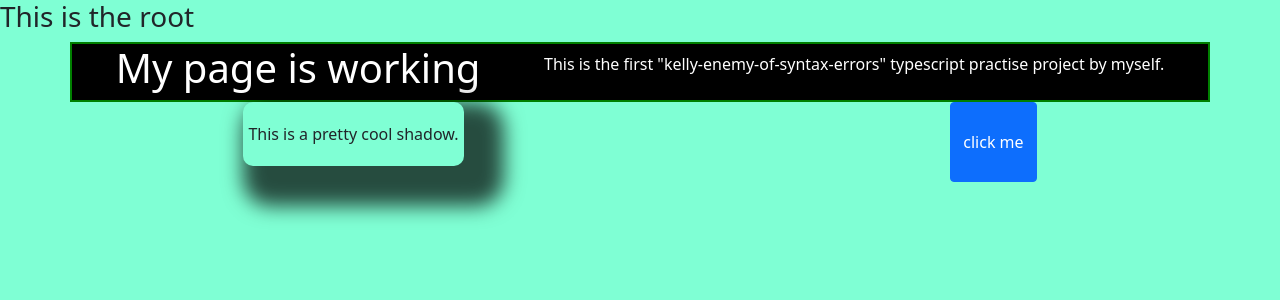
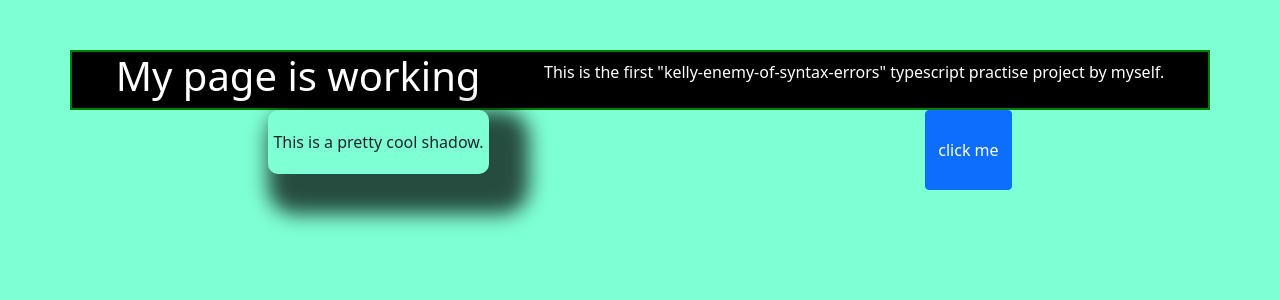
Before and after one commit to KellyKiiru/enemy-of-syntax-errors, an Angular app: page / in a window 1280 px wide. Shown: the top 300 px of the page. Built offline with nearby package versions, Linux system fonts and the light colour scheme.

Commit message:
try for class selector

```diff
--- a/src/app/app.component.css
+++ b/src/app/app.component.css
@@ -4,7 +4,7 @@
 
 }
 
-div{
+.asdf{
     background-color: black;
     color: white;
     border: 2px solid green;
--- a/src/app/app.component.html
+++ b/src/app/app.component.html
@@ -1,5 +1,7 @@
-<div class="container">
+<div class="container asdf">
     <h1> My page is working</h1>
     <p >This is the first "{{title}}" typescript practise project by myself.</p>
 </div>
-<app-my-first-custom-component></app-my-first-custom-component>
+<!-- <app-my-first-custom-component></app-my-first-custom-component>  -->
+
+<div class="app-my-first-custom-component"></div>
--- a/src/app/my-first-custom-component/my-first-custom-component.component.ts
+++ b/src/app/my-first-custom-component/my-first-custom-component.component.ts
@@ -1,7 +1,7 @@
 import { Component, OnInit } from '@angular/core';
 
 @Component({
-  selector: 'app-my-first-custom-component',
+  selector: '.app-my-first-custom-component',
   templateUrl: './my-first-custom-component.component.html',
   styleUrls: ['./my-first-custom-component.component.css']
 })
--- a/src/index.html
+++ b/src/index.html
@@ -8,8 +8,8 @@
   <link rel="icon" type="image/x-icon" href="favicon.ico">
   <!-- <link href="https://cdn.jsdelivr.net/npm/bootstrap@5.1.3/dist/css/bootstrap.min.css" rel="stylesheet" integrity="sha384-1BmE4kWBq78iYhFldvKuhfTAU6auU8tT94WrHftjDbrCEXSU1oBoqyl2QvZ6jIW3" crossorigin="anonymous"> -->
 </head>
-<body style="background-color:aquamarine;">
-  <h3>This is the root </h3>
+<body style="background-color:#7fffd4; padding: 50px;">
+  <!-- <h3>This is the root </h3> -->
   <app-root></app-root>
 </body>
 </html>
```
